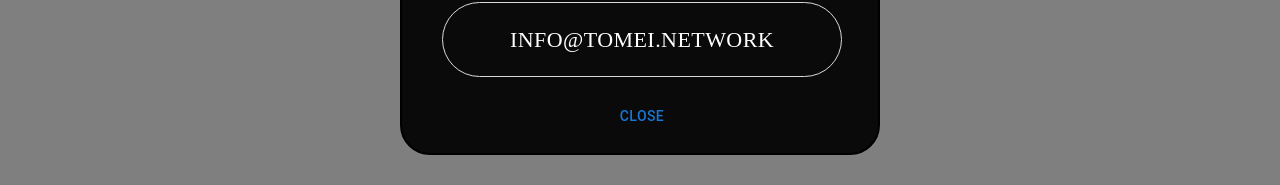
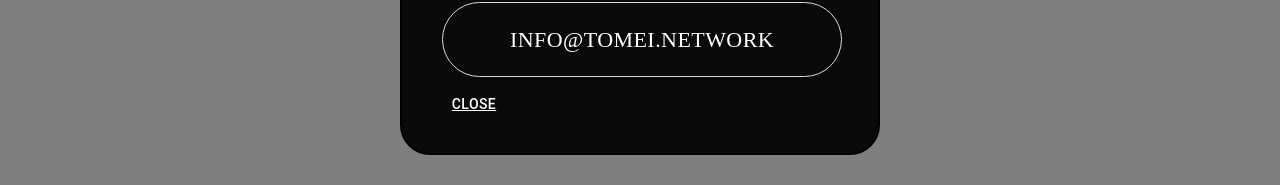
Before and after one commit to dragonfighterss/tomei_rwa, a React (Create React App) app: page / in a window 1280 px wide. Both pictures are taken after a click on the button "CONSULTATION". Shown: the part 485-670 px from the top of the page. Built offline with nearby package versions, Linux system fonts and the light colour scheme.

Commit message:
remove react-router-dom

```diff
--- a/package.json
+++ b/package.json
@@ -12,7 +12,6 @@
     "@testing-library/user-event": "^13.5.0",
     "react": "^18.2.0",
     "react-dom": "^18.2.0",
-    "react-router-dom": "^6.15.0",
     "react-scripts": "5.0.1",
     "web-vitals": "^2.1.4"
   },
--- a/src/App.jsx
+++ b/src/App.jsx
@@ -6,7 +6,6 @@ import Header from "./component/Header";
 import Footer from "./component/Footer";
 import Homepage from "./page/Homepage";
 import CaseStudiesPage from "./page/CaseStudiesPage";
-import Link from "@mui/material/Link";
 import "./App.css";
 
 const theme = createTheme();
@@ -139,11 +138,18 @@ function App() {
               >
                 info@tomei.network
               </Button>
-              <Link to="/" sx={{ textDecoration: "none" }}>
-                <Button color="inherit" sx={{ paddingTop: "27px" }}>
+                <Button
+                  color="inherit"
+                  sx={{
+                    paddingTop: "27px",
+                    height: "5px",
+                    float: "left !important",
+                    color:"white",
+                    textDecoration: "underline"
+                  }}
+                >
                   Close
                 </Button>
-              </Link>
             </Box>
           </Box>
         </Modal>
```
Also changed, not shown: 1 other file (tests, documents, lock files or other folders).
